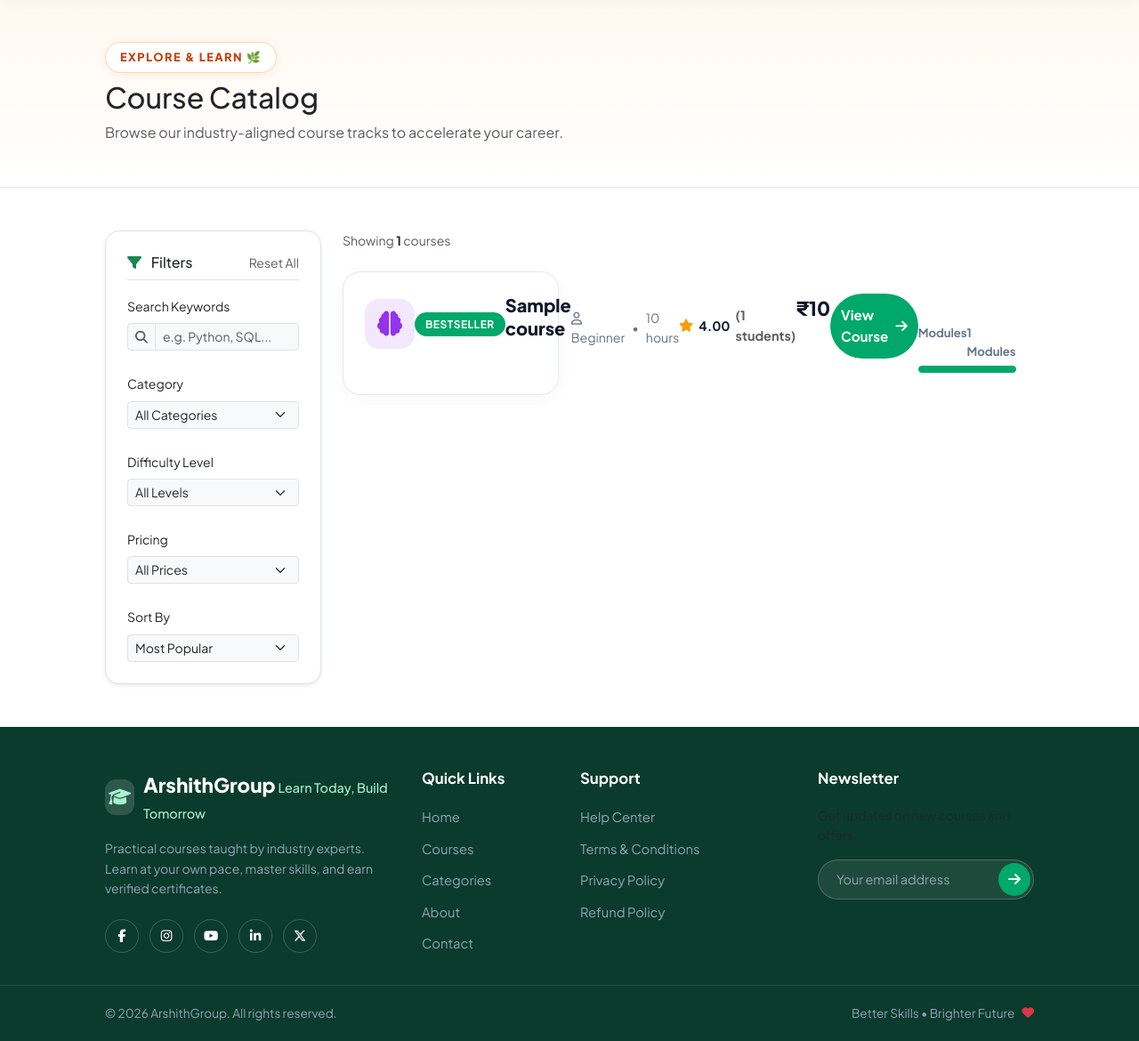
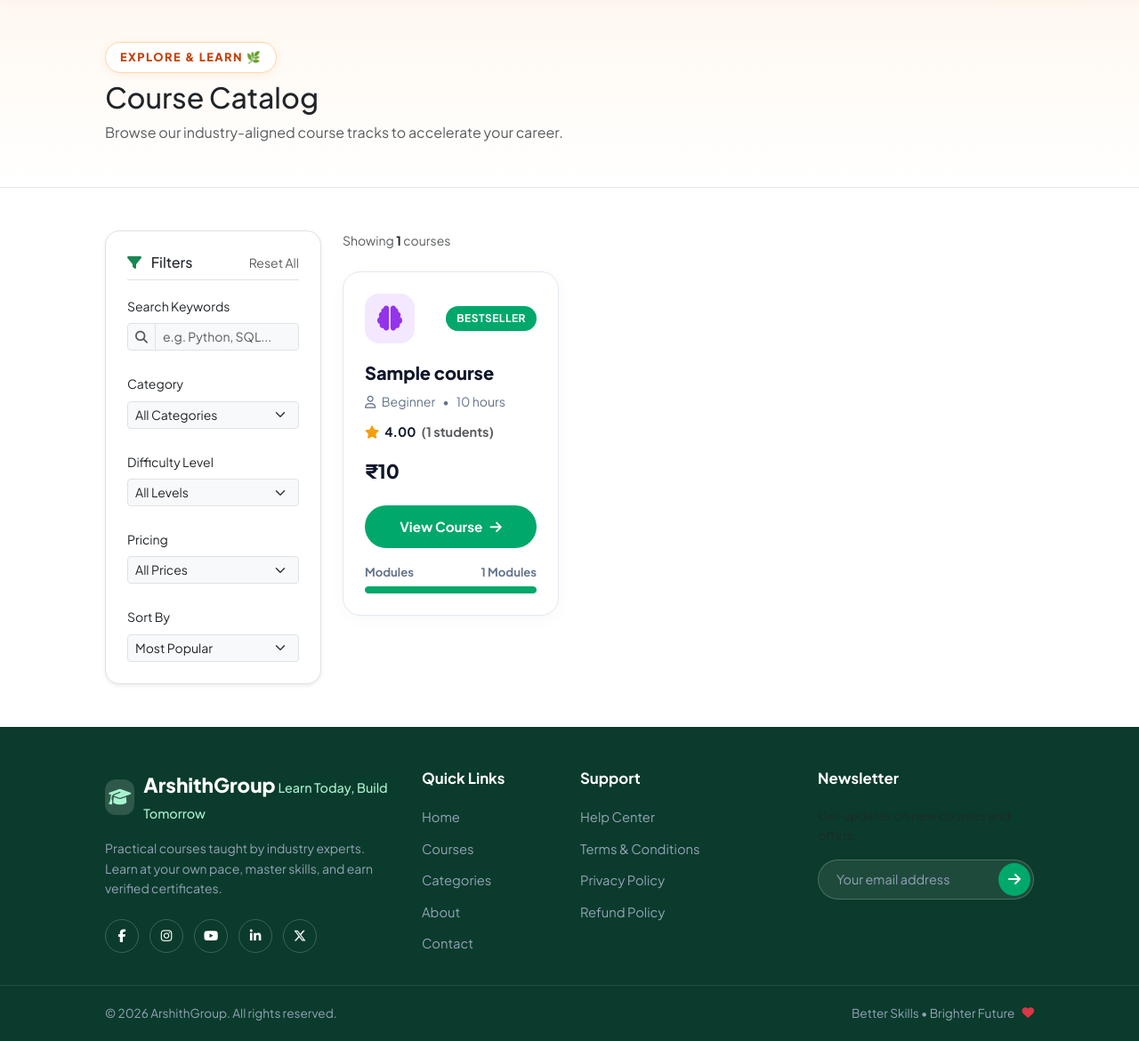
Before and after one commit to vbadithya/Arshith_Bootcamp, a Django app: page /courses/ in a window 1280 px wide. Shown: the part 72-1242 px from the top of the page at 89% size. Run offline with Django 5.2, Linux system fonts and the light colour scheme; tables that the repository leaves empty hold one stand-in row (values such as "Sample post").

Commit message:
Fix course card flex-direction layout bug and ensure proper vertical stacking

```diff
--- a/apps/core/views.py
+++ b/apps/core/views.py
@@ -8,7 +8,7 @@ from apps.admin_dashboard.permissions import admin_required
 
 def home_view(request):
     categories = Category.objects.all()
-    featured_courses = Course.objects.filter(status='published').select_related('category', 'instructor').order_by('-created_at')
+    featured_courses = Course.objects.filter(status='published').select_related('category', 'instructor').order_by('id')
     trending_courses = Course.objects.filter(status='published').order_by('-rating')[:6]
     return render(request, 'public/home.html', {
         'categories': categories,
--- a/static/css/arshithgroup-theme.css
+++ b/static/css/arshithgroup-theme.css
@@ -499,7 +499,7 @@ body {
   box-shadow: 0 4px 20px rgba(0, 0, 0, 0.03);
   transition: all 0.3s cubic-bezier(0.16, 1, 0.3, 1);
   display: flex;
-  flex-column: column;
+  flex-direction: column;
   height: 100%;
   position: relative;
 }
```
